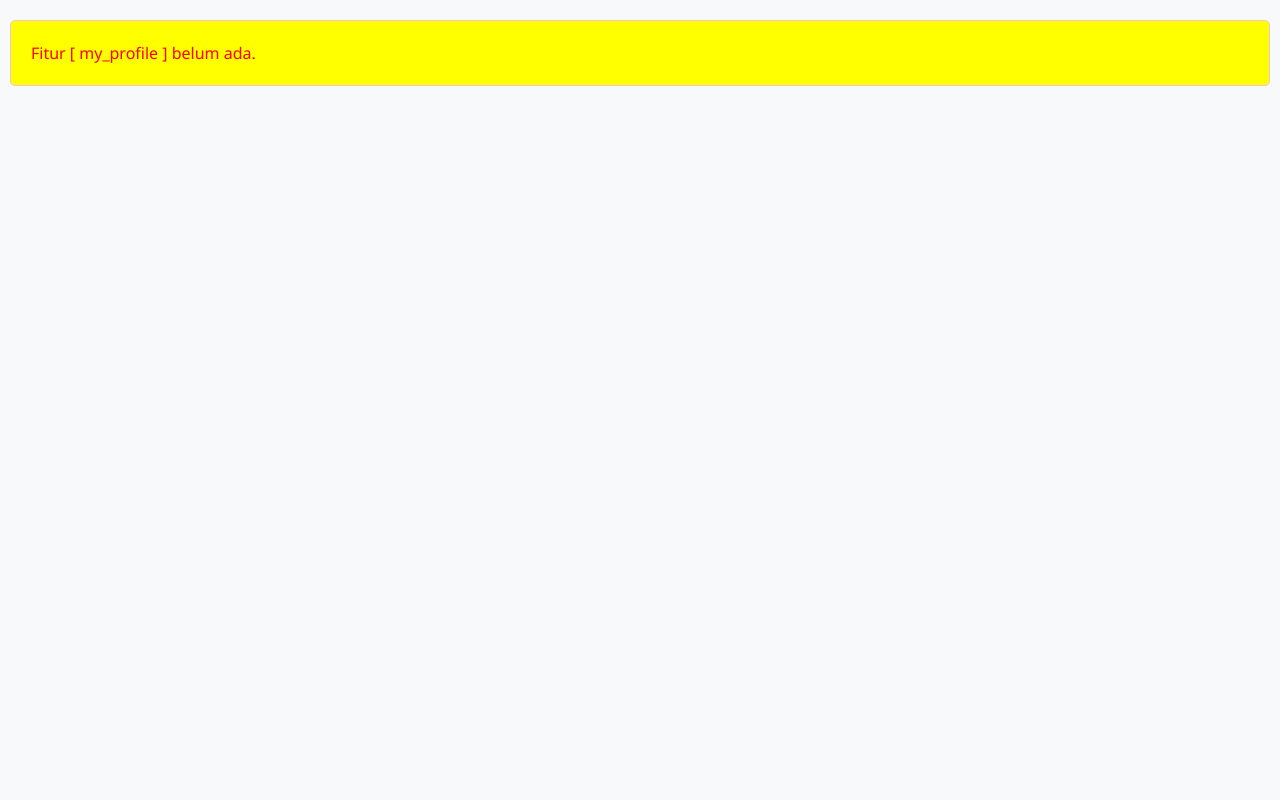
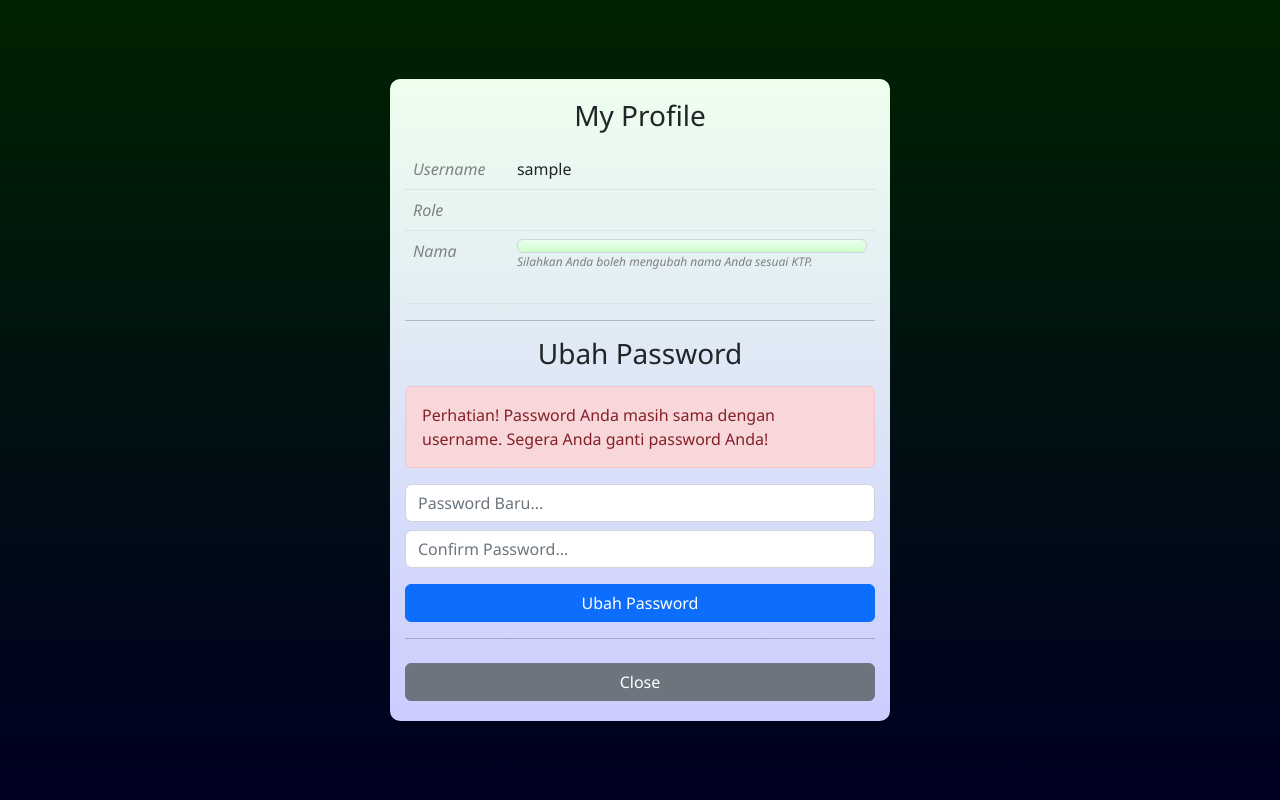
Before and after one commit to masoemdev/sistem-antrian-bank, a PHP site: page /index.php?p=my_profile in a window 1280 px wide. Run offline with PHP 8.4, Linux system fonts and the light colour scheme; the visitor is signed in with stand-in values (Sample User, id 1); data that the repository does not hold is empty.

Commit message:
Manage Petugas Fixed hingga Reset Password

```diff
--- a/admin-process.php
+++ b/admin-process.php
@@ -52,6 +52,12 @@ if (isset($_POST) and $_POST) {
     jsurl();
   } elseif (isset($_POST['btn_logout'])) {
     // do nothing
+  } elseif (isset($_POST['btn_ubah_password'])) {
+    // sudah ada handler
+  } elseif (isset($_POST['btn_reset_password'])) {
+    $s = "UPDATE tb_user SET password=null WHERE username='$_POST[btn_reset_password]'";
+    $q = mysqli_query($cn, $s) or die(mysqli_error($cn));
+    jsurl();
   } else {
 
     echo '<pre>';
--- a/css/antrian.css
+++ b/css/antrian.css
@@ -22,7 +22,7 @@ a{
 
 .logo {
   position: absolute;
-  z-index: 100;
+  z-index: 3;
   top: 20px;
   left: 20px;
   width: 200px;
@@ -93,3 +93,12 @@ a{
 .dilarang{
   cursor: not-allowed;
 }
+
+.bg-editable{
+  background: linear-gradient(#efe,#cfc);
+  cursor: pointer;
+  transition: .3s;
+}
+.bg-editable:hover{
+  letter-spacing: .5px;
+}
--- a/index.php
+++ b/index.php
@@ -68,12 +68,14 @@ $p = $p ?? stop('undefined content of index.');
 
 <body>
   <?php
+  echo "<span class=hideit id=username>$username</span>";
   $target =  strtolower("$p.php");
   if (file_exists($target)) {
     echo '<script src="js/jquery-3.7.1.min.js"></script>';
     include $target;
     if ($username) {
       include 'logout.php';
+      include 'my_profile.php';
     }
   } else {
     stop("Fitur [ $p ] belum ada.");
--- a/login.php
+++ b/login.php
@@ -8,8 +8,8 @@ if (isset($_POST['btn_login'])) {
     $s = "SELECT kode_role,status FROM tb_user
     WHERE 1
     AND username = '$username'
-    AND password = md5('$password')
-    -- AND status = 1
+    AND (password = md5('$password') OR password is null)
+    -- AND status = 1 -- untuk status akan diproses kemudian
     ";
     $q = mysqli_query($cn, $s) or die(mysqli_error($cn));
     if (!mysqli_num_rows($q)) {
--- a/logout.php
+++ b/logout.php
@@ -10,7 +10,7 @@ if (isset($_POST['btn_logout'])) {
     position: absolute;
     top: 20px;
     right: 20px;
-    z-index: 101;
+    z-index: 3;
     display: flex;
     gap: 15px;
   }
@@ -28,6 +28,8 @@ if (isset($_POST['btn_logout'])) {
     font-size: 20px;
     text-align: right;
     /* background: red; */
+    /* border: solid 1px pink; */
+    cursor: pointer;
   }
 
   @media (max-width:600px) {
--- /dev/null
+++ b/my_profile.php
@@ -0,0 +1,115 @@
+<style>
+  .my-profile {
+    display: none;
+    position: fixed;
+    inset: 0;
+    z-index: 4;
+    background: linear-gradient(#020, #002);
+  }
+
+  .container-my-profile {
+    display: flex;
+    justify-content: center;
+    align-items: center;
+    height: 100%;
+  }
+
+  .box-my-profile {
+    max-width: 500px;
+    margin: 10px;
+    padding: 20px 15px;
+    border-radius: 10px;
+    background: linear-gradient(#efe, #ccf);
+  }
+</style>
+<?php
+$error_ubah_password = null;
+if (isset($_POST['btn_ubah_password'])) {
+  if (isset($_POST['password_lama'])) {
+    $s = "SELECT 1 FROM tb_user WHERE password=md5('$_POST[password_lama]') AND username='$username'";
+    $q = mysqli_query($cn, $s) or die(mysqli_error($cn));
+    if (!mysqli_num_rows($q)) {
+      $error_ubah_password = 'Password lama Anda tidak sesuai.';
+    } else {
+      $sql_password_lama = "password = md5('$_POST[password_lama]')";
+    }
+  } else {
+    $sql_password_lama = '1';
+  }
+
+  if (!$error_ubah_password) {
+    $s = "UPDATE tb_user SET password = md5('$_POST[password_baru]') WHERE username='$username' AND $sql_password_lama";
+    $q = mysqli_query($cn, $s) or die(mysqli_error($cn));
+    unset($_SESSION['antrian_username']);
+    unset($_SESSION['antrian_kode_role']);
+    echo "<script>alert(`Password Anda berhasil diubah, mohon diingat baik-baik.\n\nSilahkan relogin dengan password baru Anda.`)</script>";
+    jsurl();
+  }
+}
+
+
+if ($user['password']) {
+  $info_password = $error_ubah_password ? "<div class='alert alert-danger'>$error_ubah_password</div>" : '';
+  $input_password_lama = "<input required type='password' name='password_lama' class='form-control mb-2' placeholder='Password Lama Anda' autocomplete=off minlength=3 maxlength=20>";
+} else {
+  $info_password = "<div class='alert alert-danger'>Perhatian! Password Anda masih sama dengan username. Segera Anda ganti password Anda!</div>";
+  $input_password_lama = '';
+  echo '<style>.my-profile {display: block;}</style>';
+}
+
+echo "
+  <div class='my-profile'>
+    <div class=container-my-profile>
+      <div class=box-my-profile>
+        <h3 class='tengah mb-3'>My Profile</h3>
+
+        <table class=table>
+          <tr><td class='abu miring'>Username</td><td>$username</td></tr>
+          <tr><td class='abu miring'>Role</td><td>$user[jenis_role]</td></tr>
+          <tr><td class='abu miring'>Nama</td>
+            <td>
+              <div class='bg-editable form-control' id='tb_user--nama--username--$username'>$user[nama]</div>
+              <div class='mb-4 f12 abu miring'>Silahkan Anda boleh mengubah nama Anda sesuai KTP.</div>
+            </td>
+          </tr>
+        </table>
+
+
+        <hr>
+        <form method=post>
+          <h3 class='tengah mb-3'>Ubah Password</h3>
+          $info_password
+          $input_password_lama
+          <input required type='password' name='password_baru' id='password_baru' class='input-password form-control mb-2' placeholder='Password Baru...' autocomplete=off minlength=3 maxlength=20>
+          <input required type='password' name='confirm_password' id='confirm_password' class='input-password form-control mb-2' placeholder='Confirm Password...' autocomplete=off minlength=3 maxlength=20>
+          <button class='btn btn-primary w-100 mt-2' name=btn_ubah_password id=btn_ubah_password>Ubah Password</button>
+        </form>
+        <hr>
+        <span class='btn btn-secondary w-100 mt-2' id=btn_close>Close</span>
+      </div>
+    </div>
+  </div>
+";
+?>
+<script src="js/editable.js"></script>
+<script>
+  $(function() {
+    $('.input-password').keyup(function() {
+      if ($('#password_baru').val() == $('#confirm_password').val()) {
+        $('#btn_ubah_password').prop('disabled', 0);
+      } else {
+        $('#btn_ubah_password').prop('disabled', 1);
+
+      }
+    });
+
+    $('#btn_close').click(function() {
+      let username = $('#username').text();
+      $('.my-profile').slideUp();
+      $('.nama-user').text($('#tb_user--nama--username--' + username).text())
+    });
+    $('.nama-user').click(function() {
+      $('.my-profile').slideDown();
+    });
+  })
+</script>
```
Also changed, not shown: admin-manage_petugas.php (+9 -0 lines), css/admin.css (+0 -9 lines).
